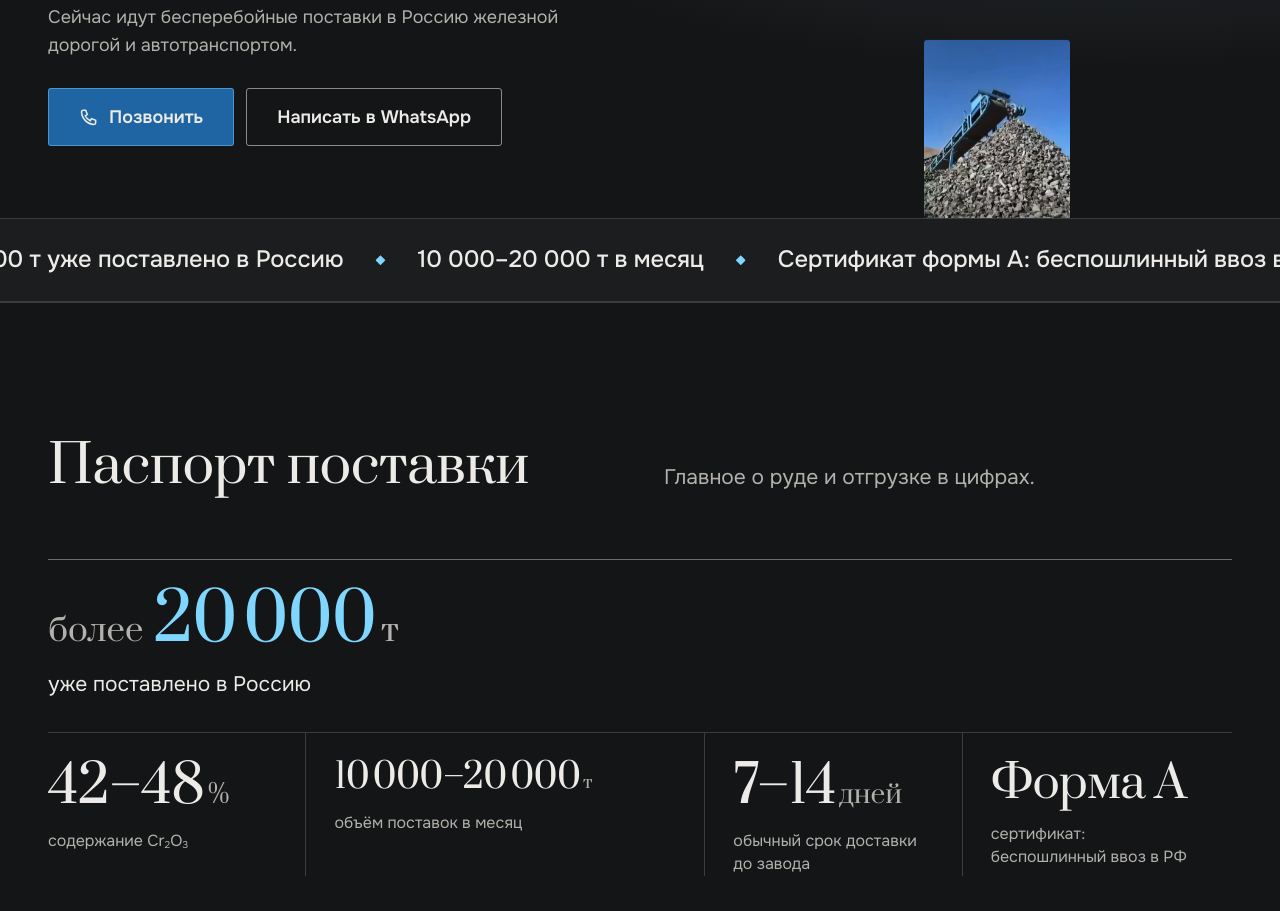
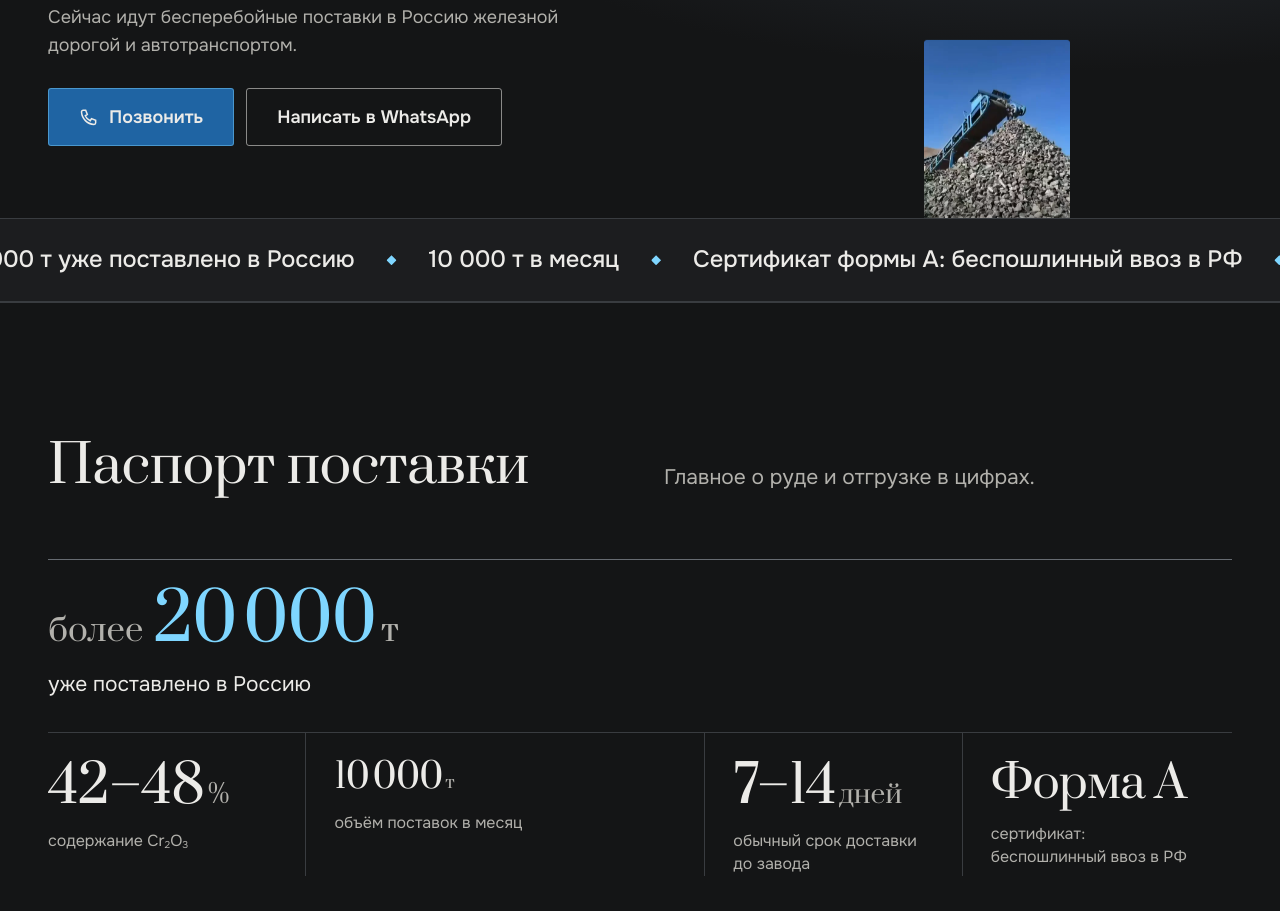
Before and after one commit to Alanshao10/daler-preview, a plain HTML site: page final/index.html in a window 1280 px wide. Shown: the part 323-1234 px from the top of the page. Drawn offline with Linux system fonts and the light colour scheme; grey boxes are pictures that could not be loaded.

Commit message:
Объём 10 000 т в месяц (по слову Далера)
Co-Authored-By: Claude Sonnet 5.5 <noreply@anthropic.com>

```diff
--- a/final/index.html
+++ b/final/index.html
@@ -4,7 +4,7 @@
 <meta charset="UTF-8">
 <meta name="viewport" content="width=device-width, initial-scale=1">
 <title>Nowrozuddin Zazai Ltd: хромовая руда из Афганистана для заводов России</title>
-<meta name="description" content="Хромовая руда из Афганистана с собственных рудников: содержание Cr₂O₃ 42–48 %, 10 000–20 000 т в месяц, поставки в Россию железной дорогой и автотранспортом, сертификат происхождения формы А. Представитель в России: +7 926 918-55-33.">
+<meta name="description" content="Хромовая руда из Афганистана с собственных рудников: содержание Cr₂O₃ 42–48 %, 10 000 т в месяц, поставки в Россию железной дорогой и автотранспортом, сертификат происхождения формы А. Представитель в России: +7 926 918-55-33.">
 <meta name="theme-color" content="#141516">
 <link rel="preload" as="image" href="assets/ruda-konveyer.webp">
 <style>
@@ -530,8 +530,8 @@ figcaption { margin-top: 14px; font-size: var(--text-sm); color: var(--ivory-mut
 
   <div class="bands" aria-label="Коротко о поставках" data-en-aria="Supply at a glance" data-ps-aria="اکمالات په لنډه توګه">
     <div class="band band-main">
-      <div class="track"><span>Cr<sub>2</sub>O<sub>3</sub> 42–48 %</span><span data-en="Over 20,000 tonnes already delivered to Russia" data-ps="تر اوسه له 20 000 ټنو زیات روسیې ته سپارل شوي">Более 20 000 т уже поставлено в Россию</span><span data-en="10 000–20 000 t per month" data-ps="په میاشت کې 10 000–20 000 ټنه">10 000–20 000 т в месяц</span><span data-en="Form A certificate: duty-free import into Russia" data-ps="د A فورمې سند: روسیې ته له ګمرکي محصول پرته واردول">Сертификат формы А: беспошлинный ввоз в РФ</span><span data-en="Usually 7–14 days to the plant" data-ps="فابریکې ته معمولاً 7–14 ورځې">Обычно 7–14 дней до завода</span><span data-en="10 to 20 trucks a day" data-ps="په ورځ کې له 10 تر 20 لارۍ">От 10 до 20 машин в день</span><span data-en="Own mines" data-ps="خپل کانونه">Собственные рудники</span><span data-en="Samples for laboratory testing" data-ps="د لابراتواري ازموینې لپاره نمونې">Образцы для лабораторных исследований</span><span data-en="Rail and road transport" data-ps="د اورګاډي او سړک ټرانسپورت">Железная дорога и автотранспорт</span><span data-en="Hairatan, Uzbekistan, Kazakhstan, Russia" data-ps="حیرتان، ازبکستان، قزاقستان، روسیه">Хайратон, Узбекистан, Казахстан, Россия</span></div>
-      <div class="track" aria-hidden="true"><span>Cr<sub>2</sub>O<sub>3</sub> 42–48 %</span><span data-en="Over 20,000 tonnes already delivered to Russia" data-ps="تر اوسه له 20 000 ټنو زیات روسیې ته سپارل شوي">Более 20 000 т уже поставлено в Россию</span><span data-en="10 000–20 000 t per month" data-ps="په میاشت کې 10 000–20 000 ټنه">10 000–20 000 т в месяц</span><span data-en="Form A certificate: duty-free import into Russia" data-ps="د A فورمې سند: روسیې ته له ګمرکي محصول پرته واردول">Сертификат формы А: беспошлинный ввоз в РФ</span><span data-en="Usually 7–14 days to the plant" data-ps="فابریکې ته معمولاً 7–14 ورځې">Обычно 7–14 дней до завода</span><span data-en="10 to 20 trucks a day" data-ps="په ورځ کې له 10 تر 20 لارۍ">От 10 до 20 машин в день</span><span data-en="Own mines" data-ps="خپل کانونه">Собственные рудники</span><span data-en="Samples for laboratory testing" data-ps="د لابراتواري ازموینې لپاره نمونې">Образцы для лабораторных исследований</span><span data-en="Rail and road transport" data-ps="د اورګاډي او سړک ټرانسپورت">Железная дорога и автотранспорт</span><span data-en="Hairatan, Uzbekistan, Kazakhstan, Russia" data-ps="حیرتان، ازبکستان، قزاقستان، روسیه">Хайратон, Узбекистан, Казахстан, Россия</span></div>
+      <div class="track"><span>Cr<sub>2</sub>O<sub>3</sub> 42–48 %</span><span data-en="Over 20,000 tonnes already delivered to Russia" data-ps="تر اوسه له 20 000 ټنو زیات روسیې ته سپارل شوي">Более 20 000 т уже поставлено в Россию</span><span data-en="10 000 t per month" data-ps="په میاشت کې 10 000–20 000 ټنه">10 000 т в месяц</span><span data-en="Form A certificate: duty-free import into Russia" data-ps="د A فورمې سند: روسیې ته له ګمرکي محصول پرته واردول">Сертификат формы А: беспошлинный ввоз в РФ</span><span data-en="Usually 7–14 days to the plant" data-ps="فابریکې ته معمولاً 7–14 ورځې">Обычно 7–14 дней до завода</span><span data-en="10 to 20 trucks a day" data-ps="په ورځ کې له 10 تر 20 لارۍ">От 10 до 20 машин в день</span><span data-en="Own mines" data-ps="خپل کانونه">Собственные рудники</span><span data-en="Samples for laboratory testing" data-ps="د لابراتواري ازموینې لپاره نمونې">Образцы для лабораторных исследований</span><span data-en="Rail and road transport" data-ps="د اورګاډي او سړک ټرانسپورت">Железная дорога и автотранспорт</span><span data-en="Hairatan, Uzbekistan, Kazakhstan, Russia" data-ps="حیرتان، ازبکستان، قزاقستان، روسیه">Хайратон, Узбекистан, Казахстан, Россия</span></div>
+      <div class="track" aria-hidden="true"><span>Cr<sub>2</sub>O<sub>3</sub> 42–48 %</span><span data-en="Over 20,000 tonnes already delivered to Russia" data-ps="تر اوسه له 20 000 ټنو زیات روسیې ته سپارل شوي">Более 20 000 т уже поставлено в Россию</span><span data-en="10 000 t per month" data-ps="په میاشت کې 10 000–20 000 ټنه">10 000 т в месяц</span><span data-en="Form A certificate: duty-free import into Russia" data-ps="د A فورمې سند: روسیې ته له ګمرکي محصول پرته واردول">Сертификат формы А: беспошлинный ввоз в РФ</span><span data-en="Usually 7–14 days to the plant" data-ps="فابریکې ته معمولاً 7–14 ورځې">Обычно 7–14 дней до завода</span><span data-en="10 to 20 trucks a day" data-ps="په ورځ کې له 10 تر 20 لارۍ">От 10 до 20 машин в день</span><span data-en="Own mines" data-ps="خپل کانونه">Собственные рудники</span><span data-en="Samples for laboratory testing" data-ps="د لابراتواري ازموینې لپاره نمونې">Образцы для лабораторных исследований</span><span data-en="Rail and road transport" data-ps="د اورګاډي او سړک ټرانسپورت">Железная дорога и автотранспорт</span><span data-en="Hairatan, Uzbekistan, Kazakhstan, Russia" data-ps="حیرتان، ازبکستان، قزاقستان، روسیه">Хайратон, Узбекистан, Казахстан, Россия</span></div>
     </div>
     </div>
 
@@ -544,7 +544,7 @@ figcaption { margin-top: 14px; font-size: var(--text-sm); color: var(--ivory-mut
       <dl class="figures reveal">
         <div class="lead-fig"><dt data-en="already delivered to Russia" data-ps="تر اوسه روسیې ته سپارل شوي">уже поставлено в Россию</dt><dd class="num"><small class="pre" data-en="over" data-ps="زیات له">более</small><span class="count" data-to="20000">20 000</span><small data-en="t" data-ps="ټن">т</small></dd></div>
         <div><dt data-en="Cr&lt;sub&gt;2&lt;/sub&gt;O&lt;sub&gt;3&lt;/sub&gt; content" data-ps="د Cr&lt;sub&gt;2&lt;/sub&gt;O&lt;sub&gt;3&lt;/sub&gt; اندازه">содержание Cr<sub>2</sub>O<sub>3</sub></dt><dd class="num"><span class="count" data-to="42">42</span>–<span class="count" data-to="48">48</span><small>%</small></dd></div>
-        <div class="wide"><dt data-en="supply volume per month" data-ps="په میاشت کې د اکمالاتو حجم">объём поставок в месяц</dt><dd class="num"><span class="count" data-to="10000">10 000</span>–<span class="count" data-to="20000">20 000</span><small data-en="t" data-ps="ټن">т</small></dd></div>
+        <div class="wide"><dt data-en="supply volume per month" data-ps="په میاشت کې د اکمالاتو حجم">объём поставок в месяц</dt><dd class="num"><span class="count" data-to="10000">10 000</span><small data-en="t" data-ps="ټن">т</small></dd></div>
         <div><dt data-en="usual delivery time to the plant" data-ps="فابریکې ته د سپارلو معمول وخت">обычный срок доставки до завода</dt><dd class="num"><span class="count" data-to="7">7</span>–<span class="count" data-to="14">14</span><small data-en="days" data-ps="ورځې">дней</small></dd></div>
         <div><dt data-en="certificate: duty-free import into Russia" data-ps="سند: روسیې ته له ګمرکي محصول پرته واردول">сертификат: беспошлинный ввоз в РФ</dt><dd data-en="Form A" data-ps="A فورمه">Форма А</dd></div>
       </dl>
@@ -763,7 +763,7 @@ figcaption { margin-top: 14px; font-size: var(--text-sm); color: var(--ivory-mut
   // язык RU / EN
   const T = {
     ru: { title: document.title, desc: document.querySelector('meta[name=description]').content },
-    en: { title: 'Nowrozuddin Zazai Ltd: chrome ore from Afghanistan for Russian plants', desc: 'Chrome ore from our own mines in Afghanistan: Cr2O3 content 42–48 %, 10 000–20 000 t per month, supplies to Russia by rail and by road, Form A certificate of origin. Representative in Russia: +7 926 918-55-33.' },
+    en: { title: 'Nowrozuddin Zazai Ltd: chrome ore from Afghanistan for Russian plants', desc: 'Chrome ore from our own mines in Afghanistan: Cr2O3 content 42–48 %, 10 000 t per month, supplies to Russia by rail and by road, Form A certificate of origin. Representative in Russia: +7 926 918-55-33.' },
     ps: { title: "Nowrozuddin Zazai Ltd: له افغانستان څخه د کروم کاني د روسیې فابریکو لپاره", desc: "په افغانستان کې زموږ له خپلو کانونو د کروم کاني: د Cr2O3 اندازه 42–48 %، په میاشت کې 10 000–20 000 ټنه، روسیې ته د اورګاډي او سړک له لارې اکمالات، د A فورمې د مبدأ سند. په روسیه کې استازی: +7 926 918-55-33." }
   };
   const tr = [...document.querySelectorAll('[data-en]')];
```
